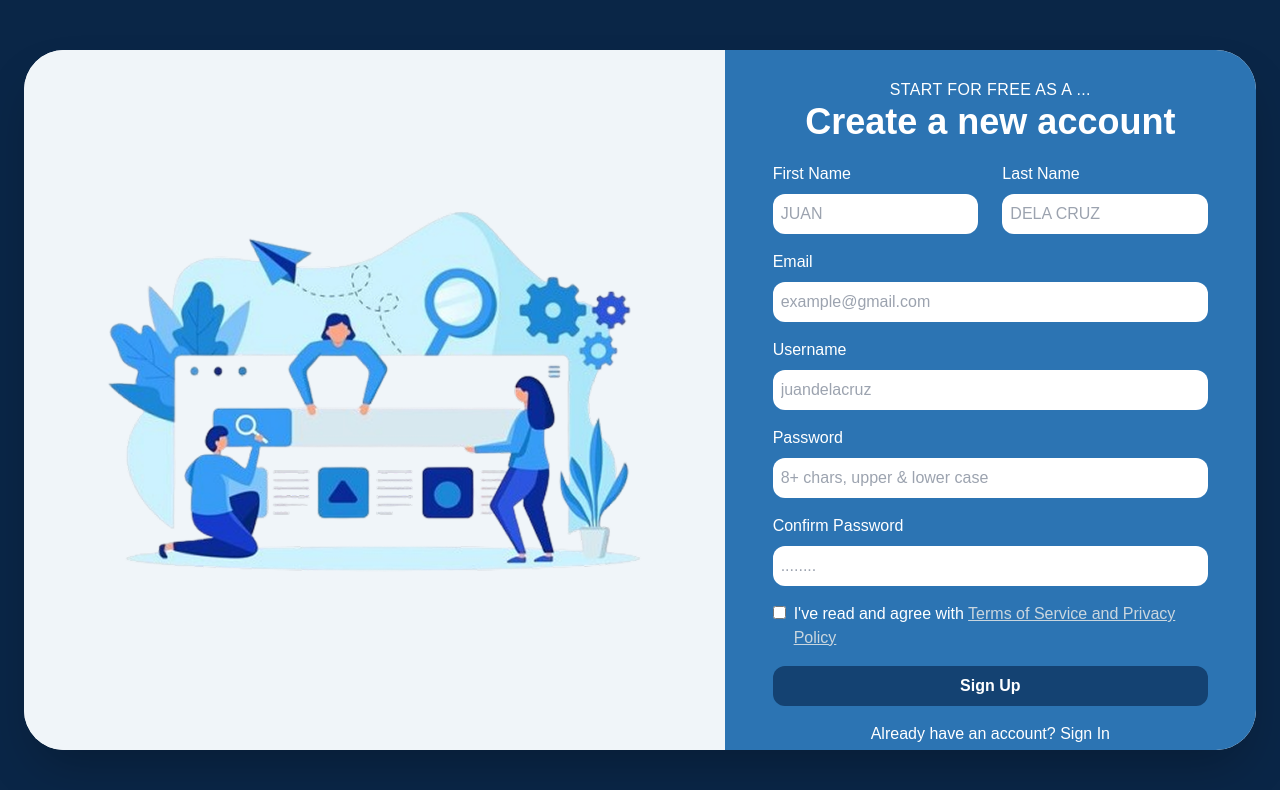
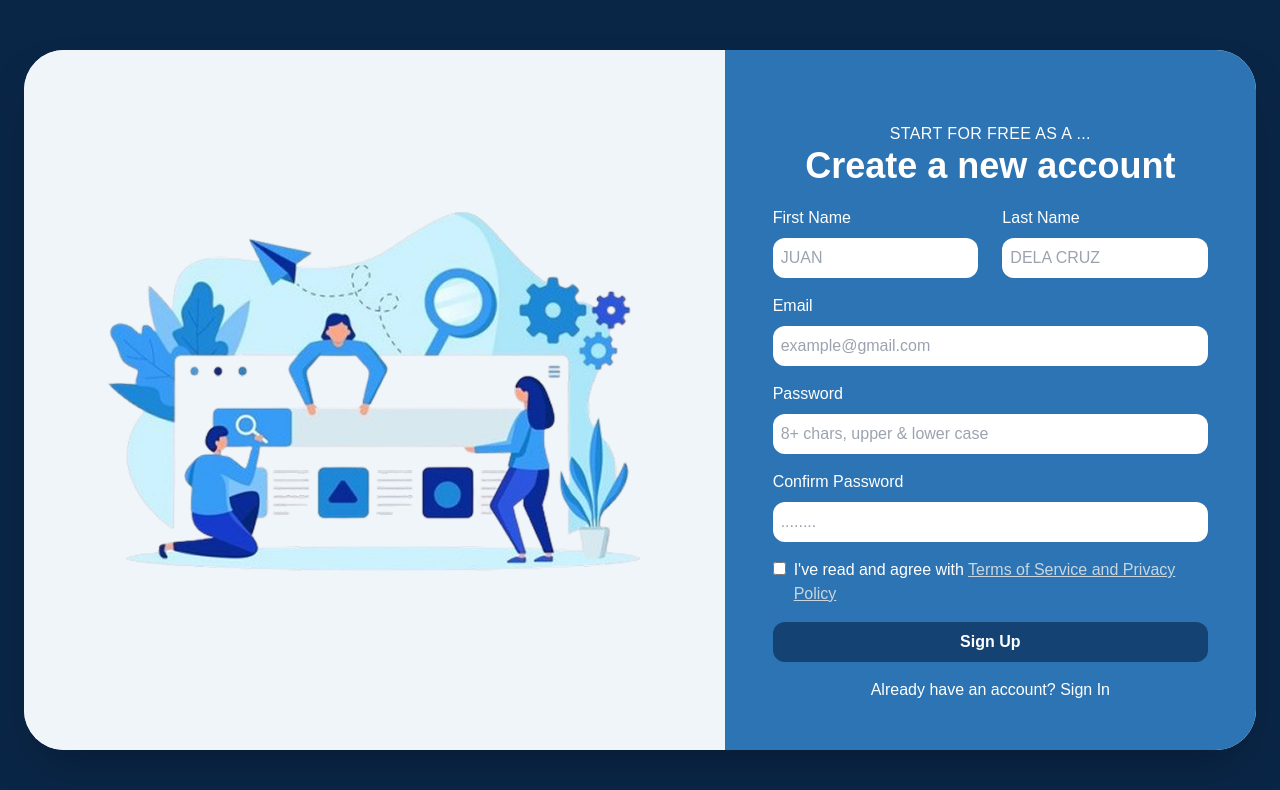
Before and after one commit to Cerphh/Magister, a React (Vite) app in the folder Frontend/: page /signup in a window 1280 px wide. Shown: the top 790 px of the page. Built offline with nearby package versions, Linux system fonts and the light colour scheme.

Commit message:
Removed username from Signup Page

```diff
--- a/Frontend/src/pages/JobListing.tsx
+++ b/Frontend/src/pages/JobListing.tsx
@@ -1,10 +1,10 @@
-import Navbar from '../components/NavBar';
 import { useState } from 'react';
 import { BsThreeDotsVertical } from 'react-icons/bs';
-
+import Navbar from '../components/NavBar';
 
 const JobBoard = () => {
   const [showMenu, setShowMenu] = useState(false);
+
   const jobList = Array.from({ length: 20 }).map((_, i) => ({
     id: i,
     title: 'RPA Developer',
@@ -17,21 +17,18 @@ const JobBoard = () => {
     <div className="min-h-screen flex flex-col bg-[#2C74B3]">
       <Navbar />
 
-      {/* Search Header */}
+      {/* Header */}
       <div className="text-center py-10 px-4">
         <h1 className="text-4xl sm:text-5xl md:text-6xl font-light text-white">
-          Get The <span className="font-semibold text-[#144272]">Right Job</span> <span className="text-white">You Deserve</span>
+          Get The <span className="font-semibold text-[#144272]">Right Job</span> You Deserve
         </h1>
       </div>
 
-
-
       {/* Main Layout */}
-      {/* Main layout */}
       <div className="flex gap-6 px-16 pb-1 h-[70vh]">
-        {/* Left panel: filters + job list */}
+        {/* Left Panel */}
         <div className="flex flex-col">
-          {/* Filters */}
+          {/* Search Filters */}
           <div className="flex mb-4">
             <input
               type="text"
@@ -46,10 +43,13 @@ const JobBoard = () => {
             <button className="bg-[#144272] px-4 text-white rounded-r-lg">Search</button>
           </div>
 
-          {/* Job list */}
+          {/* Job List */}
           <div className="bg-white text-black rounded-2xl overflow-y-auto divide-y flex-1">
             {jobList.map((job) => (
-              <div key={job.id} className="flex items-center justify-between px-4 py-3 hover:bg-gray-100 cursor-pointer">
+              <div
+                key={job.id}
+                className="flex items-center justify-between px-4 py-3 hover:bg-gray-100 cursor-pointer"
+              >
                 <div className="flex items-center gap-4">
                   <img src={job.logo} alt="Company Logo" className="h-10 w-10" />
                   <div>
@@ -64,11 +64,14 @@ const JobBoard = () => {
           </div>
         </div>
 
-        {/* Job Detail Panel - Slightly taller and higher */}
+        {/* Right Panel: Job Details */}
         <div className="flex-1 bg-white rounded-2xl p-6 overflow-hidden relative max-h-[calc(100vh-240px)]">
-          {/* 3-dot menu */}
+          {/* Menu Button */}
           <div className="absolute top-4 right-4">
-            <button onClick={() => setShowMenu(!showMenu)} className="text-gray-600 hover:text-black">
+            <button
+              onClick={() => setShowMenu(!showMenu)}
+              className="text-gray-600 hover:text-black"
+            >
               <BsThreeDotsVertical size={20} />
             </button>
             {showMenu && (
@@ -79,7 +82,7 @@ const JobBoard = () => {
             )}
           </div>
 
-          {/* Job Info */}
+          {/* Job Details */}
           <div className="flex items-center gap-4 mb-4">
             <img src="/aios-logo.png" alt="AIOS" className="w-14 h-14" />
             <div>
@@ -93,25 +96,26 @@ const JobBoard = () => {
             </div>
           </div>
 
-          <button className="bg-[#144272] text-white py-2 px-6 rounded-lg text-sm mb-6">Apply Now</button>
+          <button className="bg-[#144272] text-white py-2 px-6 rounded-lg text-sm mb-6">
+            Apply Now
+          </button>
 
-          {/* Description Scroll */}
+          {/* Job Description */}
           <div className="overflow-y-auto pr-2" style={{ maxHeight: 'calc(100% - 180px)' }}>
             <div className="mb-4">
               <h4 className="text-lg font-semibold mb-1">About the job</h4>
               <p className="text-sm text-gray-700">
                 🚀 Exciting Opportunity: Process Automation Engineer 🚀<br />
-                For candidates that can start 7–15 days, the pay range and compensation package - Php 50k–70k per month
+                For candidates that can start 7–15 days, the pay range and compensation package is Php 50k–70k/month.
               </p>
             </div>
 
             <div>
               <h4 className="text-lg font-semibold mb-1">About the role</h4>
               <p className="text-sm text-gray-700">
-                As a Process Automation Engineer, you’ll play a pivotal role in transforming business operations by designing,
-                developing, and implementing scalable automation solutions. You’ll collaborate with cross-functional teams
-                to analyze workflows, identify automation opportunities, and deploy robust solutions using industry-leading
-                tools like UiPath and others.
+                As a Process Automation Engineer, you'll play a pivotal role in transforming business operations
+                by designing and implementing scalable automation solutions. Collaborate across teams, analyze workflows,
+                and deploy tools like UiPath to drive efficiency.
               </p>
             </div>
           </div>
--- a/Frontend/src/pages/Signup.tsx
+++ b/Frontend/src/pages/Signup.tsx
@@ -124,18 +124,6 @@ const SignUpForm = () => {
             </div>
 
             <div>
-              <label className="block text-base mb-2">Username</label>
-              <input
-                type="text"
-                name="username"
-                placeholder="juandelacruz"
-                value={formData.username}
-                onChange={handleChange}
-                className="w-full p-2 rounded-xl bg-white text-black text-md"
-              />
-            </div>
-
-            <div>
               <label className="block text-base mb-2">Password</label>
               <input
                 type="password"
```
